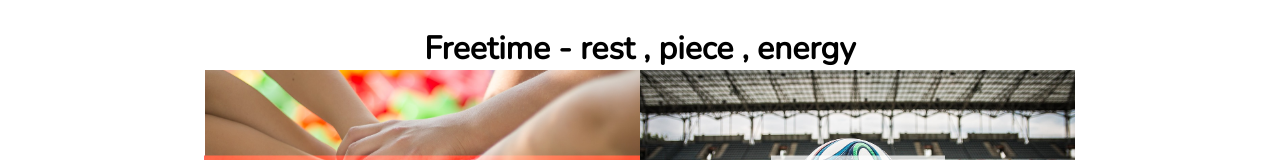
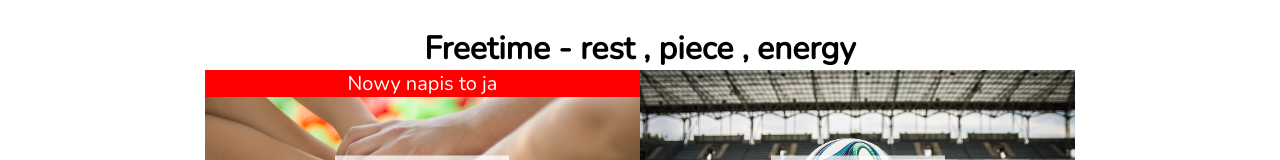
Before and after one commit to marcinoles87/mysite, a React (Create React App) app: page / in a window 1280 px wide. Both pictures are taken after a click on the element "Family". Shown: the part 1753-1913 px from the top of the page. Built offline with nearby package versions, Linux system fonts and the light colour scheme.

Commit message:
add freetime section

```diff
--- a/src/components/Freetime.js
+++ b/src/components/Freetime.js
@@ -5,7 +5,7 @@ import './freetime.scss'
 function Freetime() {
 
   const handleOnClick = (e) => {
-    const item = document.querySelector('.freetime-text');
+    const item = document.querySelector('.new');
     item.classList.toggle('newClass')
     console.log(item)
   }
@@ -15,7 +15,7 @@ function Freetime() {
         <ul className='freetime-list'>
             <li className='freetime-list-item'>
               <p className='freetime-text' onClick={handleOnClick}>Family</p>
-
+              <p className='new' onClick={handleOnClick}> Nowy napis to ja</p>
               </li>
 
 
--- a/src/components/freetime.scss
+++ b/src/components/freetime.scss
@@ -42,10 +42,17 @@
 
             }
 
+            .new{
+                display: none;
+            }
+
             .newClass{
+                display: inline-block;
                 width: 100%;
                 background-color: red;
             }
+
+
 
 
 
```
